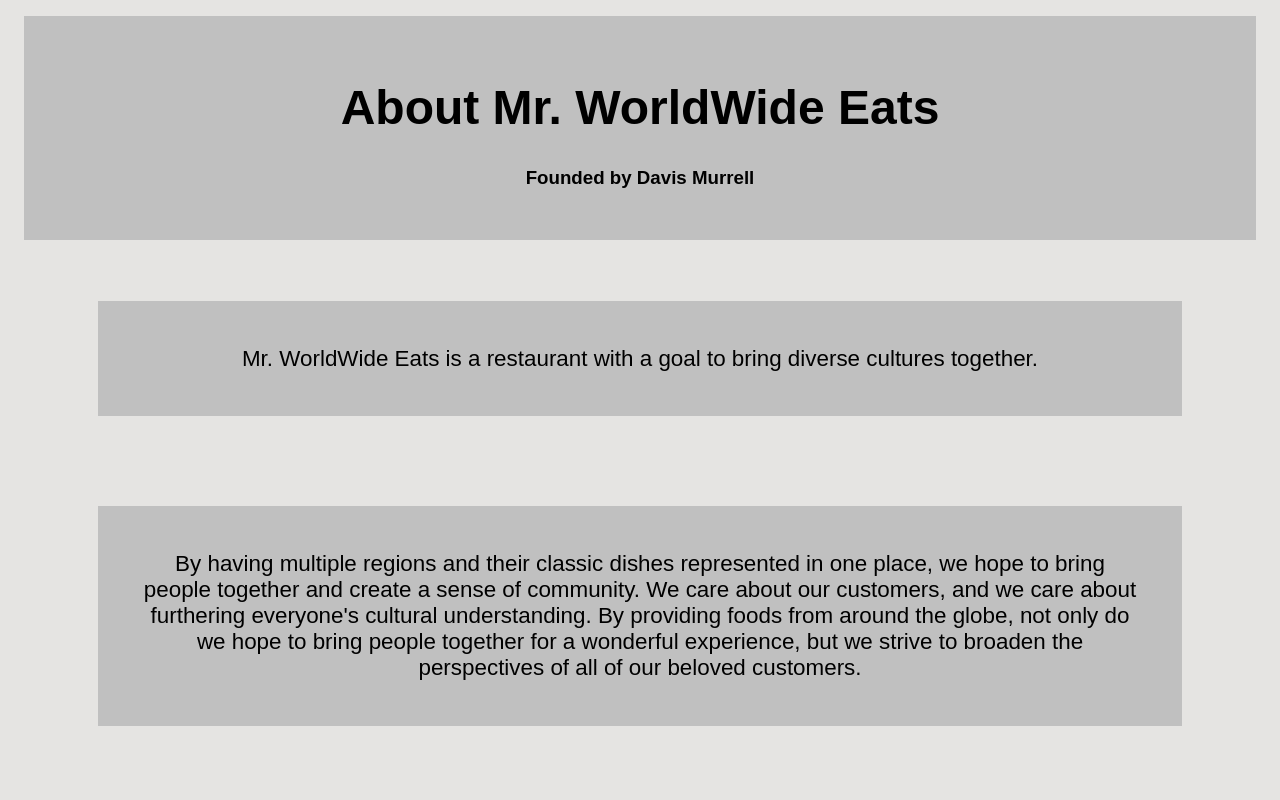
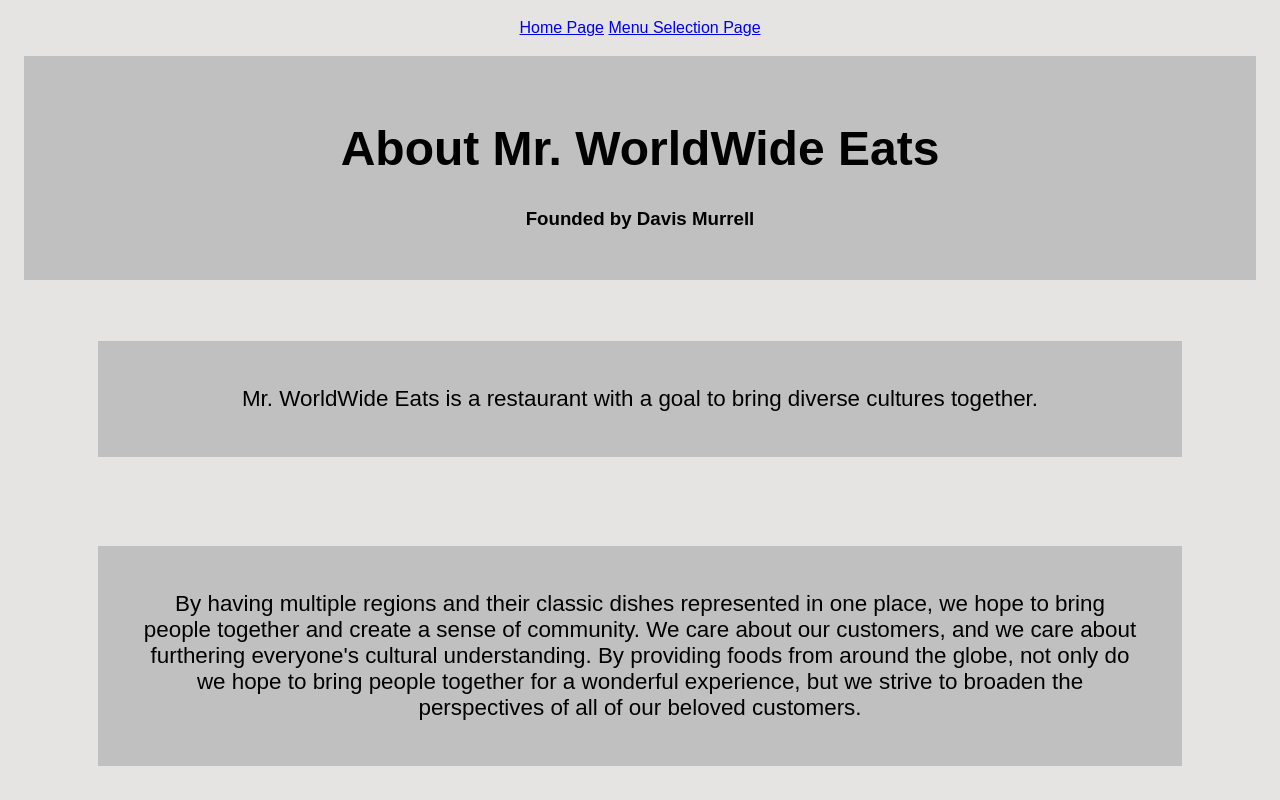
Before and after one commit to murrell8/finalproject349, a plain HTML site: page about.html in a window 1280 px wide. Shown: the top 800 px of the page. Drawn offline with Linux system fonts and the light colour scheme.

Commit message:
updated nav

```diff
--- a/about.html
+++ b/about.html
@@ -8,6 +8,11 @@
     <title>About Us</title>
 </head>
 <body>
+
+    <nav>
+        <a href="index.html">Home Page</a>
+        <a href="menus.html">Menu Selection Page</a>
+    </nav>
 
     <div class="topbar">
     <h1>About Mr. WorldWide Eats</h1>
```
Also changed, not shown: index.html (+1 -0 lines), menu.html (+1 -0 lines), menus.html (+1 -0 lines).
